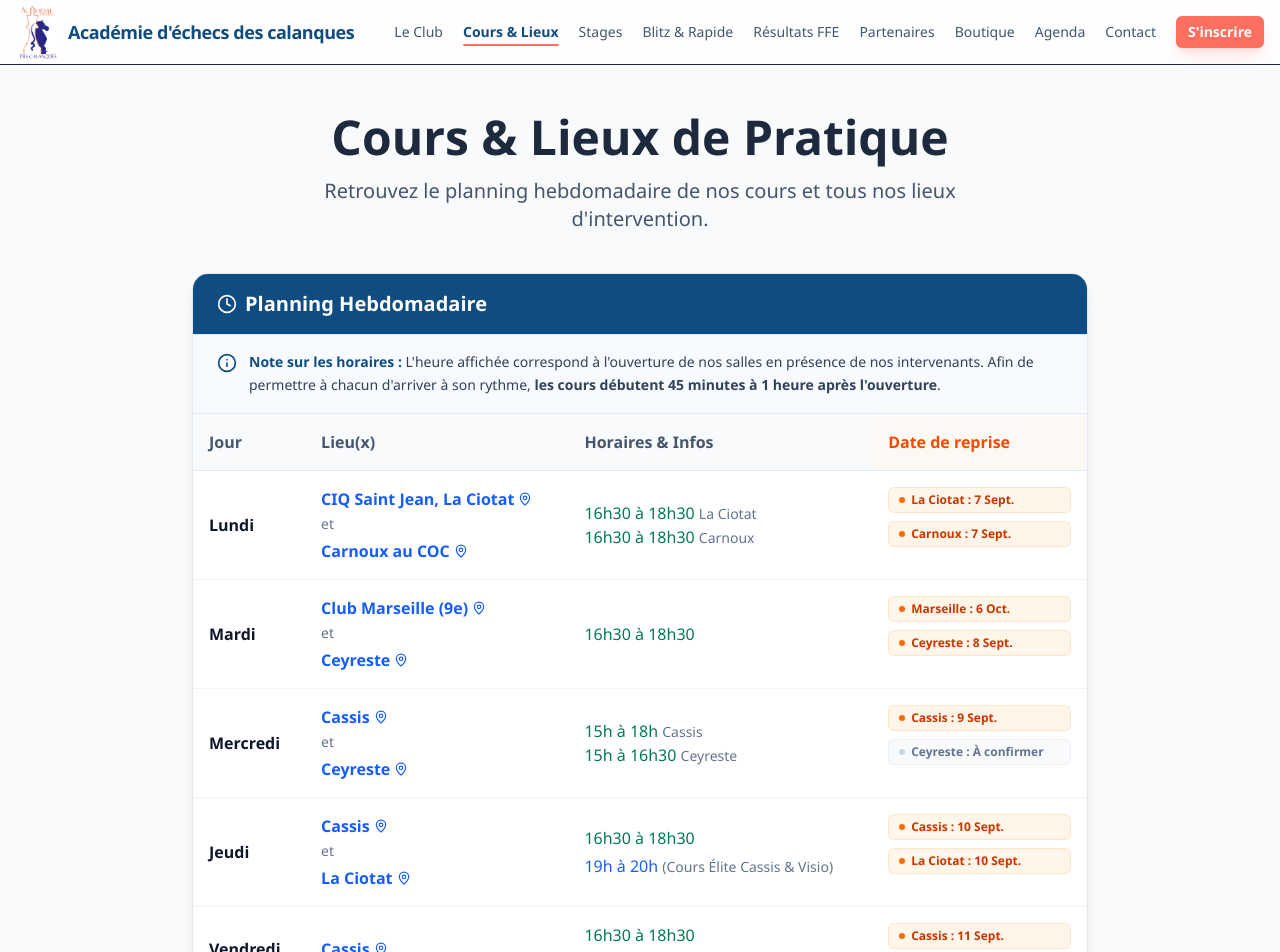
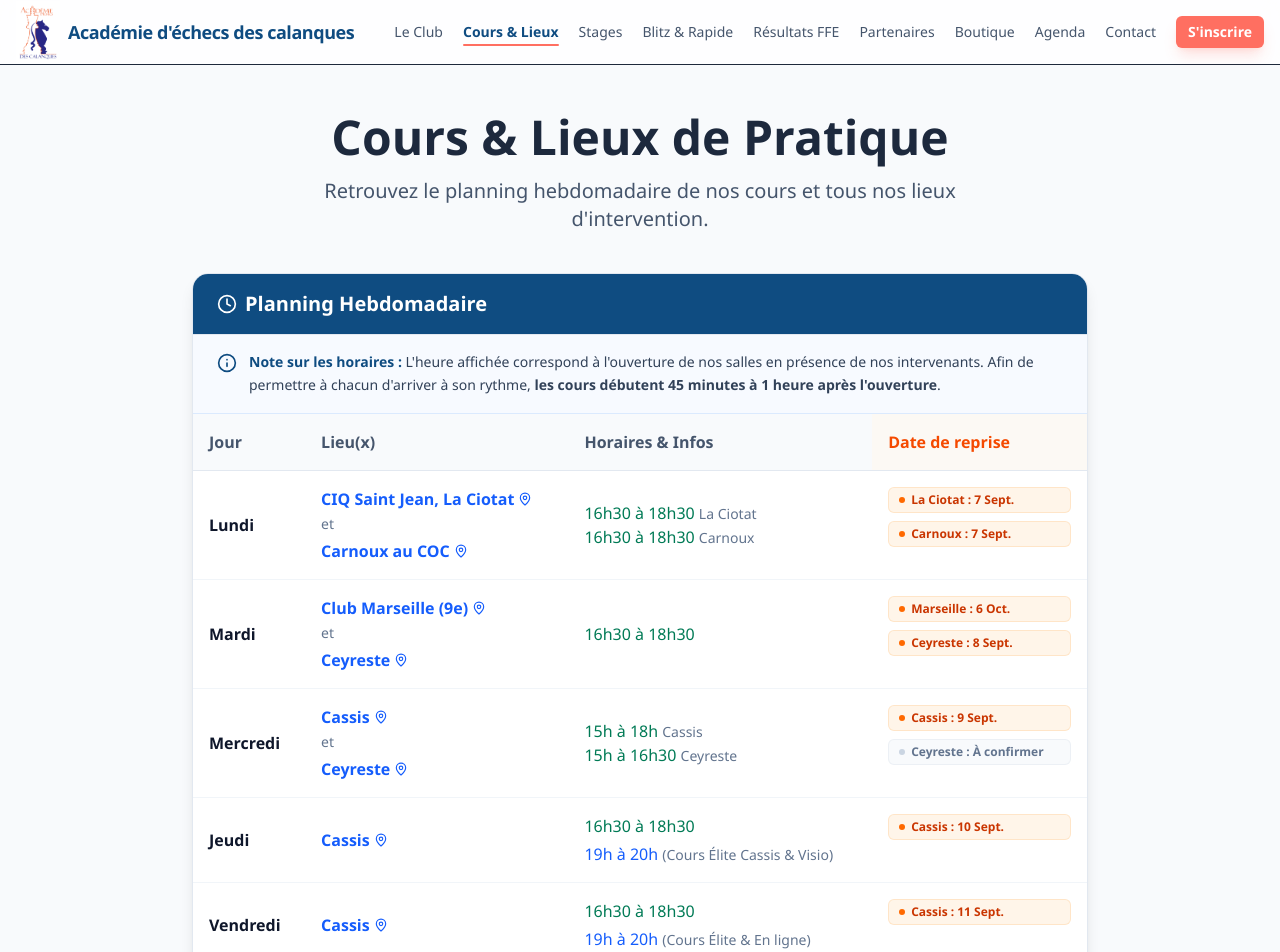
Before and after one commit to jgiraudeau/ac_echecs_calanques, a Next.js app: page /activites in a window 1280 px wide. Shown: the top 952 px of the page. Built offline with nearby package versions, Linux system fonts and the light colour scheme.

Commit message:
fix: retrait du créneau La Ciotat le jeudi

```diff
--- a/src/app/activites/page.tsx
+++ b/src/app/activites/page.tsx
@@ -183,16 +183,6 @@ export default function ActivitesPage() {
                                             Cassis
                                             <MapPin className="w-3.5 h-3.5" />
                                         </a>
-                                        <br/>
-                                        <span className="text-sm text-slate-500">et</span>
-                                        <br/>
-                                        <a
-                                            href="#lieux-liste"
-                                            className="text-blue-600 hover:text-accent font-semibold hover:underline inline-flex items-center gap-1 mt-1"
-                                        >
-                                            La Ciotat
-                                            <MapPin className="w-3.5 h-3.5" />
-                                        </a>
                                     </td>
                                     <td className="p-4">
                                         <div className="text-emerald-700 font-medium">16h30 à 18h30</div>
@@ -203,10 +193,6 @@ export default function ActivitesPage() {
                                             <span className="inline-flex items-center gap-1.5 text-xs font-bold text-orange-700 bg-orange-100/50 px-2.5 py-1 rounded-md border border-orange-200/50 whitespace-nowrap">
                                                 <span className="w-1.5 h-1.5 rounded-full bg-orange-500"></span>
                                                 Cassis : 10 Sept.
-                                            </span>
-                                            <span className="inline-flex items-center gap-1.5 text-xs font-bold text-orange-700 bg-orange-100/50 px-2.5 py-1 rounded-md border border-orange-200/50 whitespace-nowrap">
-                                                <span className="w-1.5 h-1.5 rounded-full bg-orange-500"></span>
-                                                La Ciotat : 10 Sept.
                                             </span>
                                         </div>
                                     </td>
--- a/src/components/social/SocialHub.tsx
+++ b/src/components/social/SocialHub.tsx
@@ -53,24 +53,16 @@ export function SocialHub() {
                     </a>
                 </div>
 
-                <div className="flex-1 bg-slate-50 relative flex items-center justify-center p-6 text-center">
-                    <div className="space-y-4">
-                        <div className="w-16 h-16 bg-gradient-to-r from-[#f58529] via-[#dd2a7b] to-[#8134af] rounded-full flex items-center justify-center mx-auto text-white shadow-lg">
-                            <Instagram className="w-8 h-8" />
-                        </div>
-                        <h4 className="font-bold text-slate-800 text-lg">Rejoignez-nous sur Instagram</h4>
-                        <p className="text-slate-500 text-sm max-w-xs mx-auto">
-                            Découvrez toutes nos dernières photos, vidéos et stories directement sur notre profil officiel.
-                        </p>
-                        <a
-                            href="https://www.instagram.com/echecscalanques/"
-                            target="_blank"
-                            rel="noopener noreferrer"
-                            className="inline-flex items-center gap-2 bg-gradient-to-r from-[#f58529] to-[#dd2a7b] text-white px-6 py-3 rounded-full font-bold hover:shadow-lg transition-all hover:scale-105"
-                        >
-                            Voir les photos <ExternalLink className="w-4 h-4" />
-                        </a>
-                    </div>
+                <div className="flex-1 bg-slate-50 relative">
+                    <iframe
+                        src="https://www.instagram.com/p/DRhQ349Dvp3/embed"
+                        title="Dernière publication Instagram"
+                        width="100%"
+                        height="100%"
+                        style={{ border: 0 }}
+                        scrolling="yes"
+                        className="absolute inset-0 w-full h-full"
+                    ></iframe>
                 </div>
             </div>
         </div>
```
